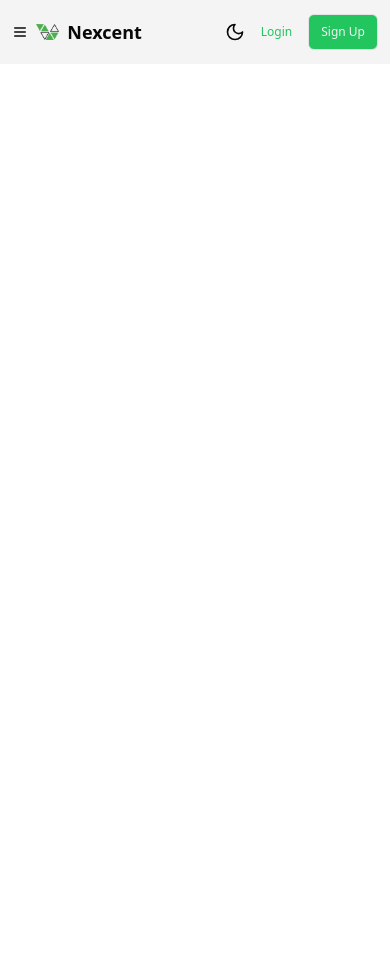
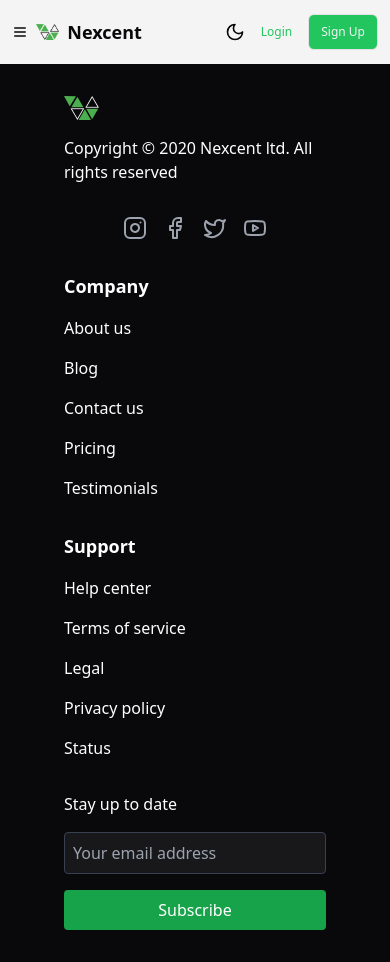
Before and after one commit to yashasvisxena/ppa-techlab-assignment, a React (Vite) app in the folder client/: page / in a window 390 px wide. Before the commit the page ends 844 px from the top, so only its background shows below. Built offline with nearby package versions, Linux system fonts and the light colour scheme.

Commit message:
Footer complete with responsiveness

```diff
--- a/client/src/App.jsx
+++ b/client/src/App.jsx
@@ -1,11 +1,13 @@
 import './App.css'
 import Navbar from '@/components/header/Navbar'
+import Footer from './components/footer/Footer'
 function App() {
 
 
   return (
     <div className='flex flex-col mx-auto'>
       <Navbar/>
+      <Footer/>
     </div>
   )
 }
--- /dev/null
+++ b/client/src/components/footer/Footer.jsx
@@ -0,0 +1,110 @@
+import dark from "../header/dark.png";
+import { Instagram, Facebook, Twitter, Youtube } from "lucide-react";
+
+const Footer = () => {
+  return (
+    <footer className="bg-foreground text-background p-8">
+      <div className="container mx-auto grid grid-cols-1 md:grid-cols-4 gap-8">
+        <div>
+          <img src={dark} alt="Nexcent Logo" className="mb-4" />
+          <p>Copyright © 2020 Nexcent ltd. All rights reserved</p>
+          <div className="container mx-auto mt-8 flex justify-center space-x-4">
+            <a
+              href="#instagram"
+              className="text-gray-400 "
+            >
+              <Instagram />
+            </a>
+            <a href="#facebook" className="text-gray-400 ">
+              <Facebook />
+            </a>
+            <a href="#twitter" className="text-gray-400 ">
+              <Twitter />
+            </a>
+            <a href="#youtube" className="text-gray-400 ">
+              <Youtube />
+            </a>
+          </div>
+        </div>
+        <div>
+          <h5 className="text-background mb-4 font-bold text-lg">Company</h5>
+          <ul className="space-y-4">
+            <li>
+              <a href="#about" className="">
+                About us
+              </a>
+            </li>
+            <li>
+              <a href="#blog" className="">
+                Blog
+              </a>
+            </li>
+            <li>
+              <a href="#contact" className="">
+                Contact us
+              </a>
+            </li>
+            <li>
+              <a href="#pricing" className="">
+                Pricing
+              </a>
+            </li>
+            <li>
+              <a href="#testimonials" className="">
+                Testimonials
+              </a>
+            </li>
+          </ul>
+        </div>
+        <div>
+          <h5 className="text-background mb-4 font-bold text-lg">Support</h5>
+          <ul className="space-y-4">
+            <li>
+              <a href="#help" className="">
+                Help center
+              </a>
+            </li>
+            <li>
+              <a href="#terms" className="">
+                Terms of service
+              </a>
+            </li>
+            <li>
+              <a href="#legal" className="">
+                Legal
+              </a>
+            </li>
+            <li>
+              <a href="#privacy" className="">
+                Privacy policy
+              </a>
+            </li>
+            <li>
+              <a href="#status" className="">
+                Status
+              </a>
+            </li>
+          </ul>
+        </div>
+        <div>
+          <h5 className="text-background mb-4">Stay up to date</h5>
+          <form>
+            <input
+              type="email"
+              placeholder="Your email address"
+              className="p-2 w-full bg-primary border border-gray-700 rounded mb-4 text-background"
+            />
+            <button
+              type="submit"
+              className="p-2 bg-green-600 text-background rounded w-full hover:bg-green-700"
+            >
+              Subscribe
+            </button>
+          </form>
+        </div>
+      </div>
+    </footer>
+  );
+};
+
+export default Footer;
```
